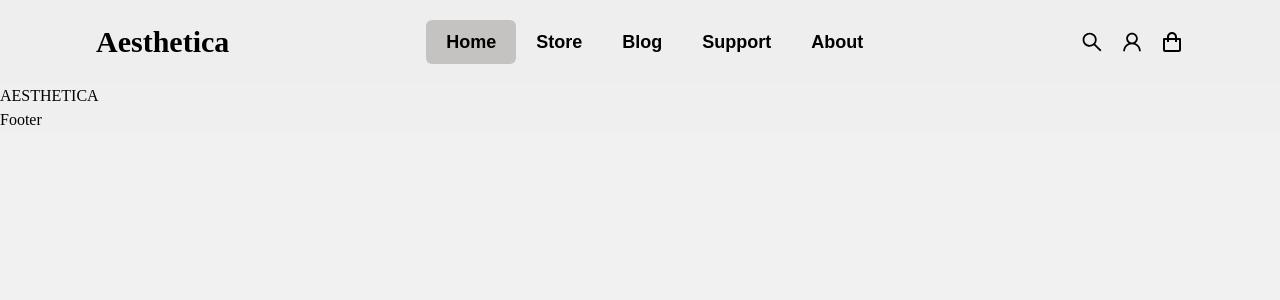
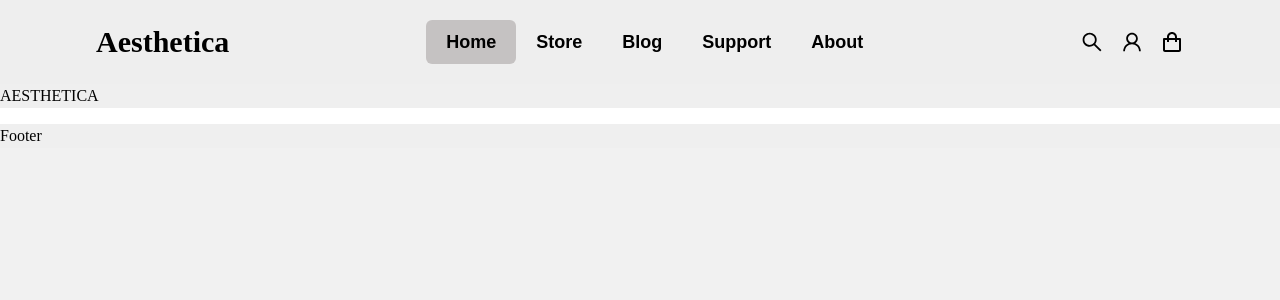
Before and after one commit to vdumic/HCI-2022-23, a Next.js app in the folder aesthetica/: page / in a window 1280 px wide. Shown: the top 300 px of the page. Built offline with nearby package versions, Linux system fonts and the light colour scheme.

Commit message:
Page layout updated

```diff
--- a/aesthetica/layouts/HeaderFooterLayout.js
+++ b/aesthetica/layouts/HeaderFooterLayout.js
@@ -1,11 +1,15 @@
 import Header from "../components/Header";
 import Footer from "../components/Footer";
+import PageHead from "../components/PageHead";
+import Spacer from "../components/Spacer";
 
 const HeaderFooterLayout = ({ title, children, ...rest }) => {
   return (
     <>
+      <PageHead title={title} />
       <Header />
       <main {...rest}>{children}</main>
+      <Spacer />
       <Footer />
     </>
   );
--- a/aesthetica/pages/about.js
+++ b/aesthetica/pages/about.js
@@ -2,7 +2,7 @@ import HeaderFooterLayout from "../layouts/HeaderFooterLayout";
 
 const About = () => {
   return (
-    <HeaderFooterLayout>
+    <HeaderFooterLayout title="Aesthetica / About">
       <div>ABOUT</div>
     </HeaderFooterLayout>
   );
--- a/aesthetica/pages/index.js
+++ b/aesthetica/pages/index.js
@@ -3,8 +3,7 @@ import HeaderFooterLayout from "../layouts/HeaderFooterLayout";
 
 const Home = () => {
   return (
-    <HeaderFooterLayout>
-      <PageHead title="home" />
+    <HeaderFooterLayout title="Aesthetica / Home">
       <h1>AESTHETICA</h1>
     </HeaderFooterLayout>
   );
```
